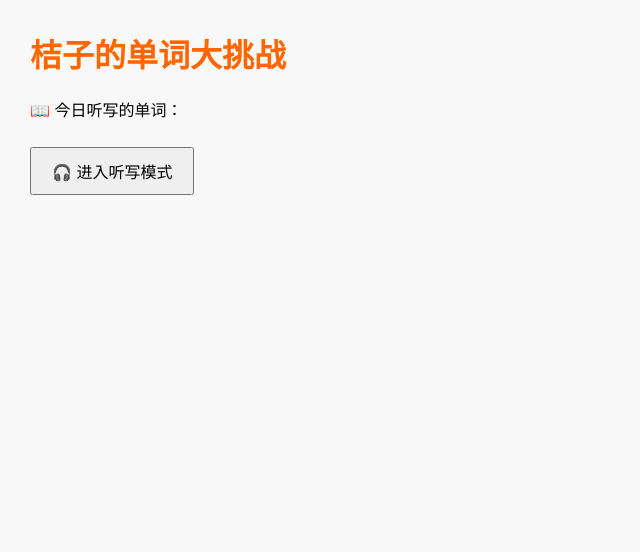
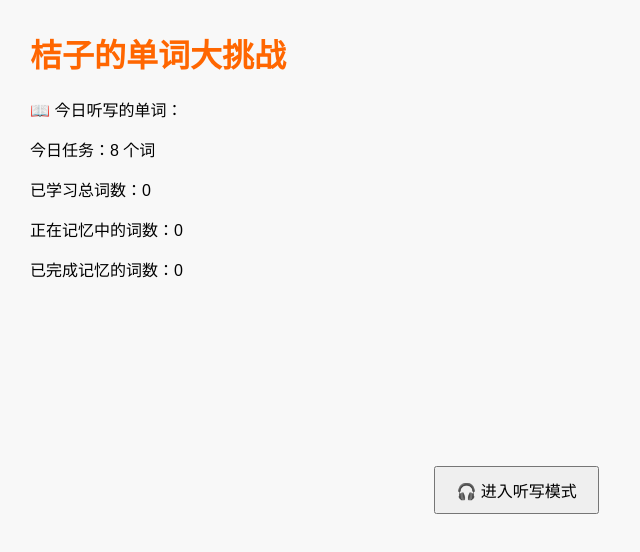
Before and after one commit to Willjuzi/will, a plain HTML site: page index.html in a window 1280 px wide. Shown: the whole page, without its empty margins (0-640 px from the left). Drawn offline with nearby package versions, Linux system fonts and the light colour scheme.

Commit message:
Update index.html

```diff
--- a/index.html
+++ b/index.html
@@ -9,8 +9,16 @@
   <h1>桔子的单词大挑战</h1>
   <p>📖 今日听写的单词：</p>
   <ul id="today-words-list"></ul>
+  <div id="stats-panel">
+    <p>今日任务：8 个词</p>
+    <p>已学习总词数：<span id="total-learned">0</span></p>
+    <p>正在记忆中的词数：<span id="learning-count">0</span></p>
+    <p>已完成记忆的词数：<span id="done-count">0</span></p>
+  </div>
+  <canvas id="progress-chart" width="400" height="200"></canvas>
   <button id="start-btn">🎧 进入听写模式</button>
 
+  <script src="https://cdn.jsdelivr.net/npm/chart.js"></script>
   <script src="words.js"></script>
   <script src="app.js"></script>
   <script src="script.js"></script>
```
